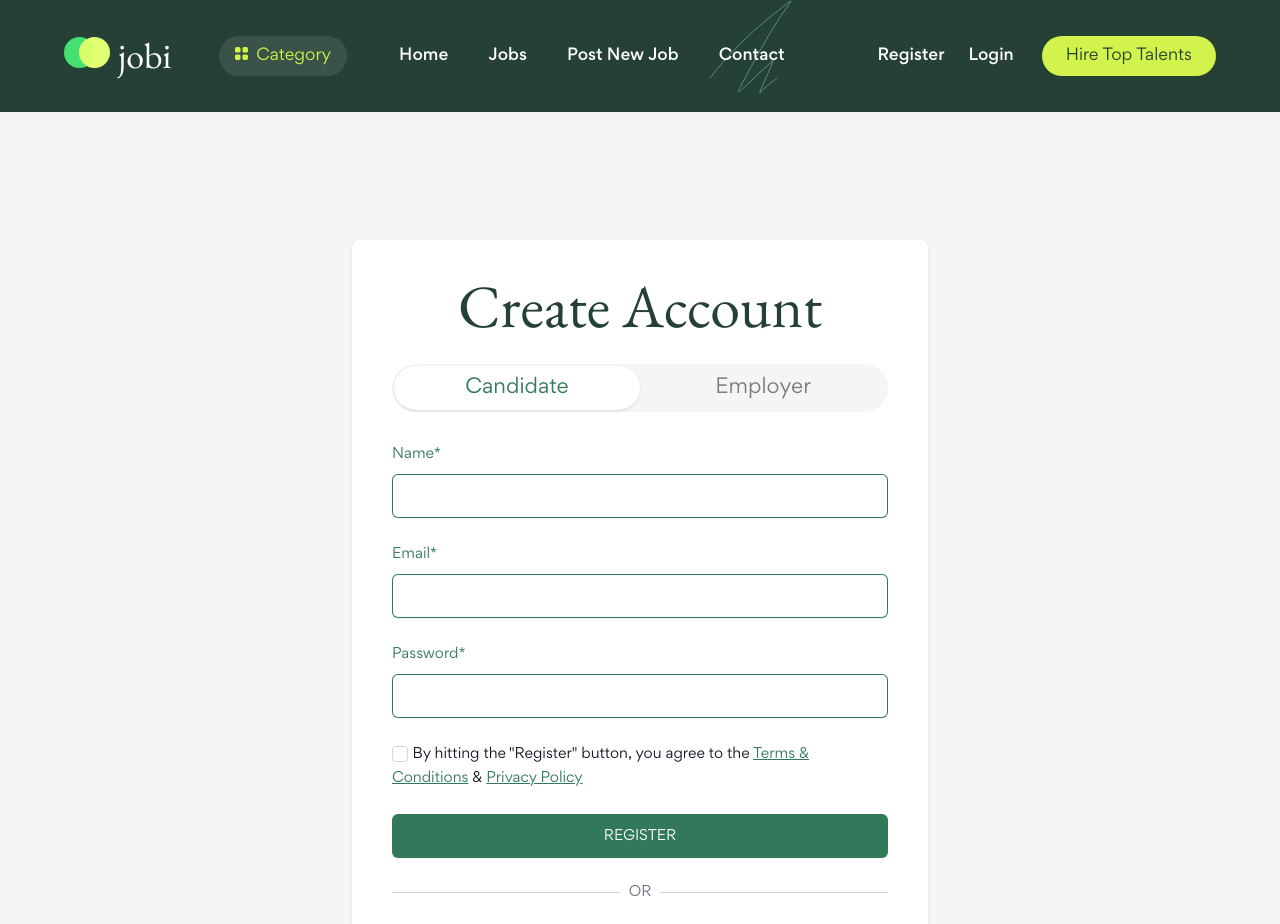
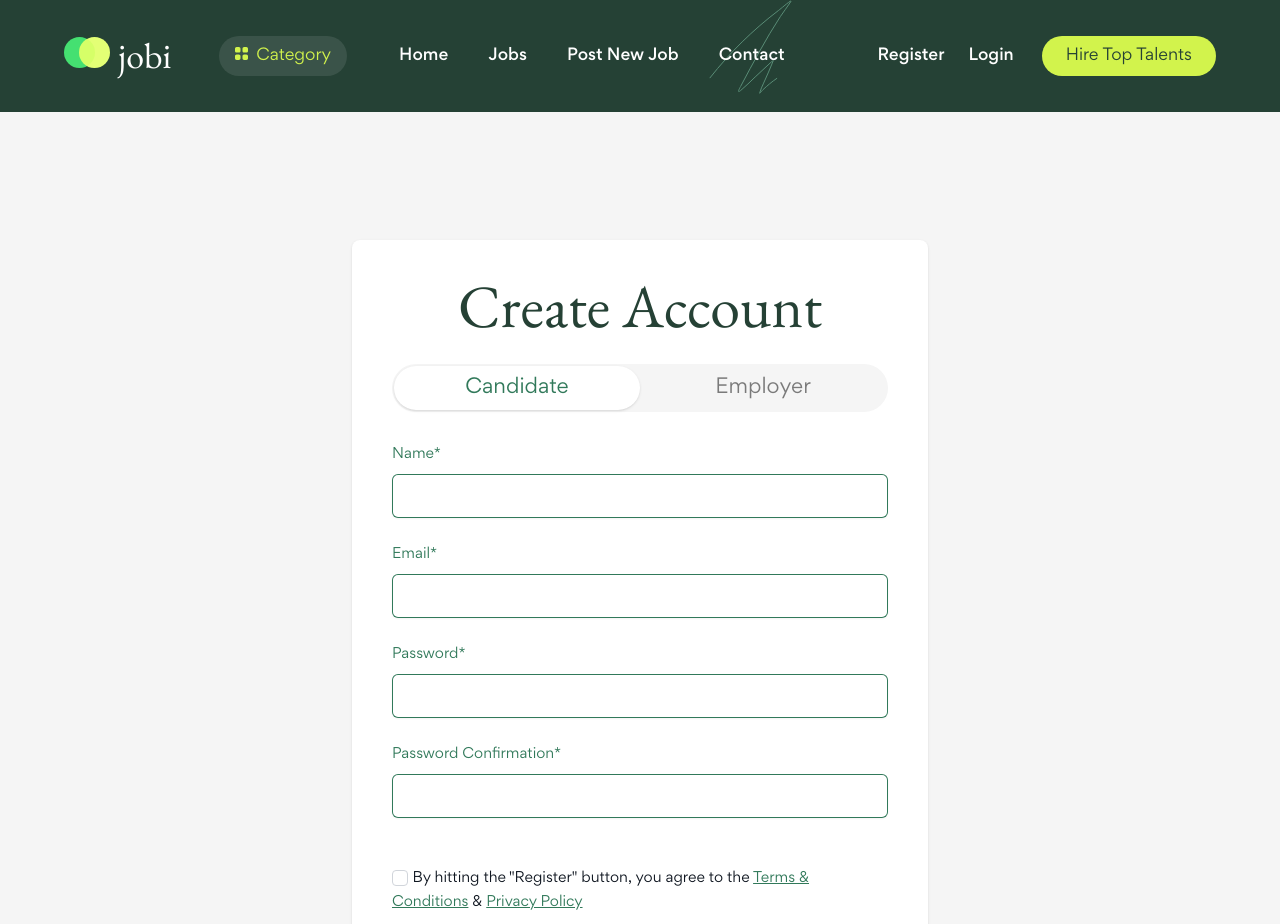
Before and after one commit to johnmal-dev/jobi, a React (Vite) app: page /register in a window 1280 px wide. Shown: the top 924 px of the page. Built offline with nearby package versions, Linux system fonts and the light colour scheme; no server answers.

Commit message:
add password validation

```diff
--- a/package.json
+++ b/package.json
@@ -15,7 +15,9 @@
     "react": "^18.2.0",
     "react-dom": "^18.2.0",
     "react-icons": "^4.8.0",
+    "react-password-checklist": "^1.4.3",
     "react-router-dom": "^6.9.0",
+    "sweetalert2": "^11.7.3",
     "vite-plugin-svgr": "^2.4.0"
   },
   "devDependencies": {
--- a/src/components/views/RegisterView.jsx
+++ b/src/components/views/RegisterView.jsx
@@ -1,4 +1,6 @@
 import React, { useState } from 'react'
+import PasswordChecklist from 'react-password-checklist'
+import Swal from 'sweetalert2'
 import { Switch } from '@headlessui/react'
 import { registerService } from '../../utils/services'
 import { Link, useNavigate } from 'react-router-dom'
@@ -10,6 +12,10 @@ function classNames(...classes) {
 }
 
 export default function RegisterView() {
+  const [password, setPassword] = useState('')
+  const [passwordAgain, setPasswordAgain] = useState('')
+  const [showValidator, setShowValidator] = useState(false)
+  const [isValid, setIsValid] = useState(false)
   const [isEmployer, setIsEmployer] = useState(false)
   let navigate = useNavigate()
 
@@ -22,11 +28,23 @@ export default function RegisterView() {
     const name = formData.get('name') ?? undefined
     const accountType = isEmployer ? 'employer' : 'candidate'
     console.log(formData, email, password)
-    try {
-      await registerService(email, password, name, accountType)
-      navigate('/')
-    } catch (err) {
-      console.log('error', err)
+
+    if (!isValid) {
+      Swal.fire({
+        position: 'center',
+        icon: 'error',
+        title: 'Invalid Password',
+        showConfirmButton: false,
+        timer: 1500,
+        target: window,
+      })
+    } else {
+      try {
+        await registerService(email, password, name, accountType)
+        navigate('/')
+      } catch (err) {
+        console.log('error', err)
+      }
     }
   }
 
@@ -132,15 +150,55 @@ export default function RegisterView() {
                 >
                   Password*
                 </label>
-                <div className="mt-2">
+                <div className="relative mt-2">
                   <input
                     id="password"
                     name="password"
                     type="password"
                     required
                     className="block w-full rounded-md border-0 px-2 py-2.5 text-lg text-gray-900 shadow-sm ring-1 ring-inset ring-primary-500 placeholder:text-gray-400 focus:ring-2 focus:ring-inset focus:ring-primary-500 sm:text-sm sm:leading-6"
+                    onChange={(e) => setPassword(e.target.value)}
+                    onFocus={() => setShowValidator(true)}
+                    onBlur={() => setShowValidator(false)}
                   />
                 </div>
+              </div>
+              <div>
+                <label
+                  htmlFor="passwordAgain"
+                  className="block text-sm leading-6 text-primary-500"
+                >
+                  Password Confirmation*
+                </label>
+                <div className="relative mt-2">
+                  <input
+                    id="passwordAgain"
+                    name="passwordAgain"
+                    type="password"
+                    required
+                    className="block w-full rounded-md border-0 px-2 py-2.5 text-lg text-gray-900 shadow-sm ring-1 ring-inset ring-primary-500 placeholder:text-gray-400 focus:ring-2 focus:ring-inset focus:ring-primary-500 sm:text-sm sm:leading-6"
+                    onChange={(e) => setPasswordAgain(e.target.value)}
+                    onFocus={() => setShowValidator(true)}
+                    onBlur={() => setShowValidator(false)}
+                  />
+                </div>
+              </div>
+
+              <div
+                className={classNames(
+                  showValidator ? 'h-full opacity-100' : 'h-0 opacity-0',
+                  'transform overflow-hidden transition ease-in-out'
+                )}
+              >
+                <PasswordChecklist
+                  rules={['minLength', 'number', 'capital', 'match']}
+                  minLength={5}
+                  value={password}
+                  valueAgain={passwordAgain}
+                  onChange={(validity) => {
+                    setIsValid(validity)
+                  }}
+                />
               </div>
 
               <div>
```
Also changed, not shown: 1 other file (tests, documents, lock files or other folders).
